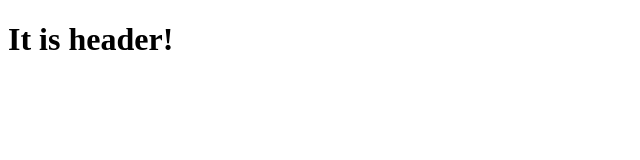
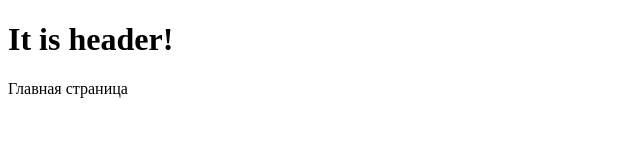
Before and after one commit to Belserjo/git-test-2, a plain HTML site: page index.html in a window 1280 px wide. Shown: the whole page, without its empty margins (0-640 px from the left). Drawn offline with Linux system fonts and the light colour scheme.

Commit message:
develom main-page

```diff
--- a/index.html
+++ b/index.html
@@ -10,6 +10,7 @@
     <header>
         <h1>It is header!</h1>
     </header>
+    <main><span>Главная страница</span></main>
     <script src="./index.js"></script>
 </body>
 </html>
```
Also changed, not shown: 1 other file.
